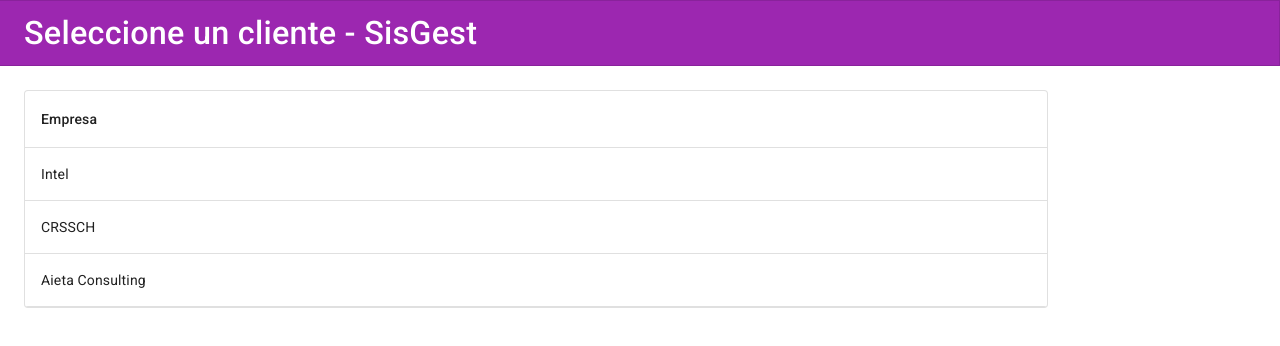
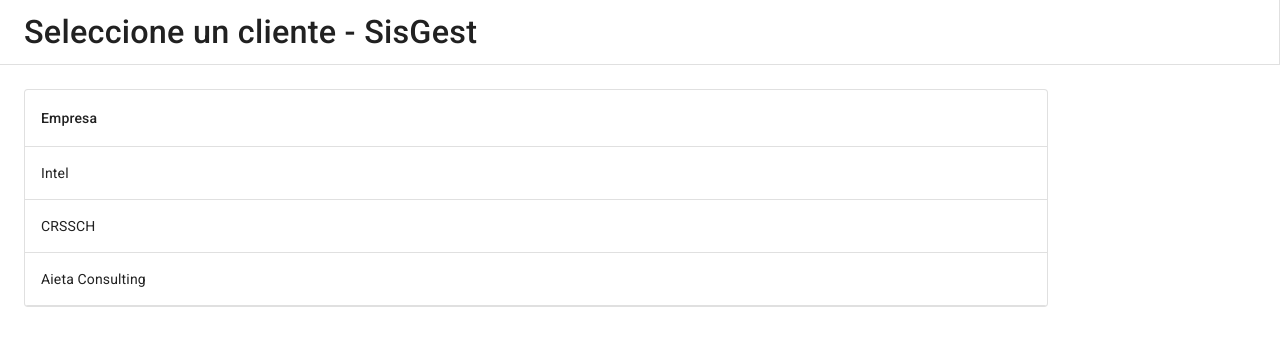
Before and after one commit to lgaieta/sisgest-frontend, a Next.js app: page /seleccionar-cliente in a window 1280 px wide. Shown: the top 346 px of the page. Built offline with nearby package versions, Linux system fonts and the light colour scheme.

Commit message:
Applied new colors to Headers

```diff
--- a/src/layouts/header/Header.styles.ts
+++ b/src/layouts/header/Header.styles.ts
@@ -2,7 +2,8 @@ import { SxProps, Theme } from '@mui/material';
 
 export const HeaderContainerStyles: SxProps<Theme> = {
     gridArea: 'header',
-    bgcolor: 'secondary.main',
-    color: 'secondary.contrastText',
     borderLeft: 'none',
+    borderTop: 'none',
+    bgcolor: 'inherit',
+    color: 'inherit',
 };
--- a/src/pages-content/contratos/layout/ContractHeader.tsx
+++ b/src/pages-content/contratos/layout/ContractHeader.tsx
@@ -14,7 +14,7 @@ const ContractHeader = ({
         <Box sx={{ display: { xs: 'none', sm: 'flex' }, gap: '1rem' }}>
             <Tooltip title='Recargar contratos'>
                 <IconButton onClick={() => onReplayIconClick()}>
-                    <ReplayIcon sx={{ color: 'secondary.contrastText' }} />
+                    <ReplayIcon sx={{ color: 'text.primary' }} />
                 </IconButton>
             </Tooltip>
             <Button
--- a/src/pages-content/empleados/layouts/EmployeeHeader.tsx
+++ b/src/pages-content/empleados/layouts/EmployeeHeader.tsx
@@ -14,7 +14,7 @@ const EmployeeHeader = ({
         <Box sx={{ display: { xs: 'none', sm: 'flex' }, gap: '1rem' }}>
             <Tooltip title='Recargar empleados'>
                 <IconButton onClick={() => onReplayIconClick()}>
-                    <ReplayIcon sx={{ color: 'secondary.contrastText' }} />
+                    <ReplayIcon sx={{ color: 'text.primary' }} />
                 </IconButton>
             </Tooltip>
             <Button
@@ -32,7 +32,7 @@ const EmployeeHeader = ({
                 display: { xs: 'inherit', sm: 'none' },
                 bottom: '0',
                 top: 'auto',
-                backgroundColor: 'background.default',
+                backgroundColor: 'background.primary',
                 color: 'black',
             }}
         >
```
